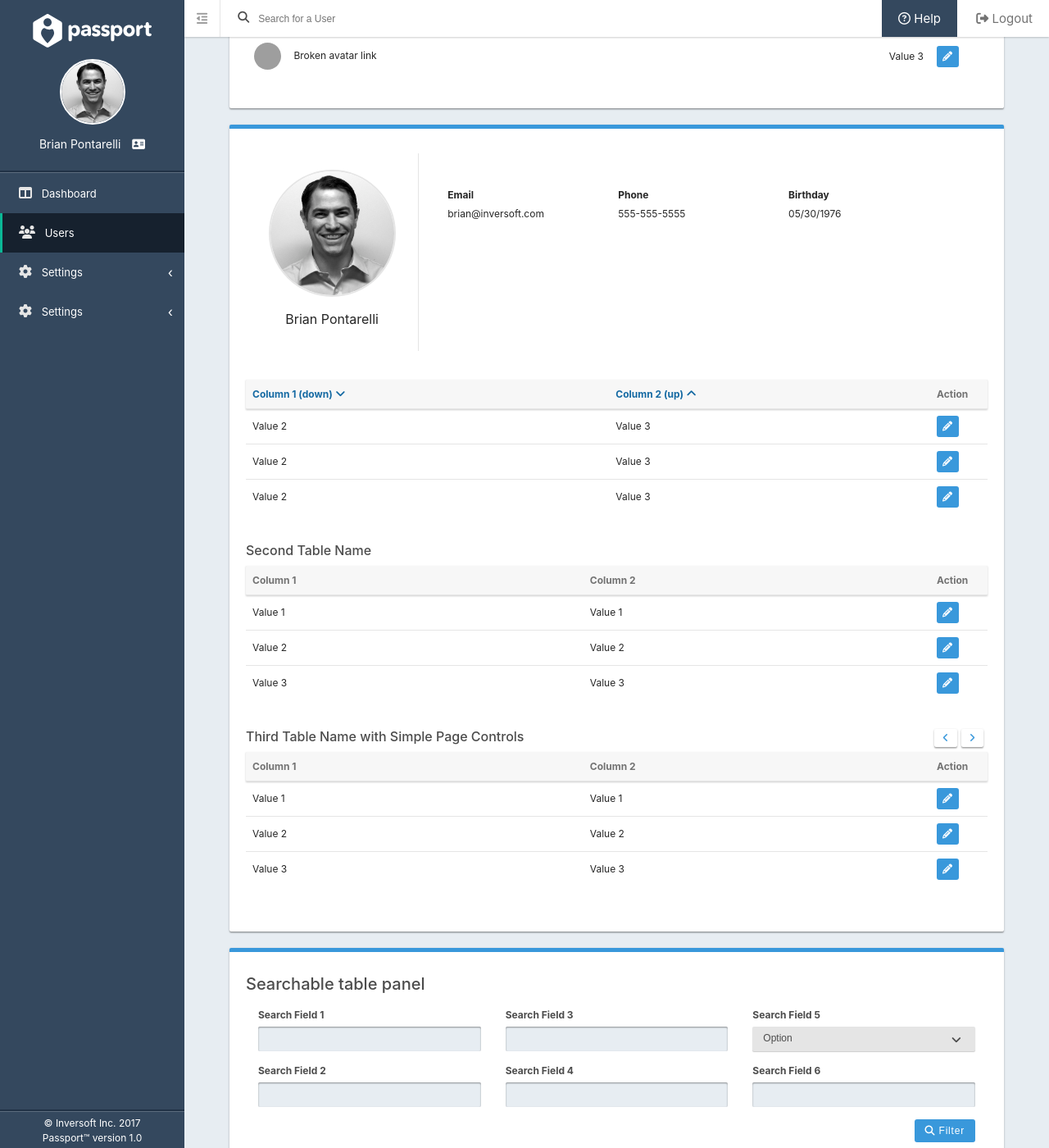
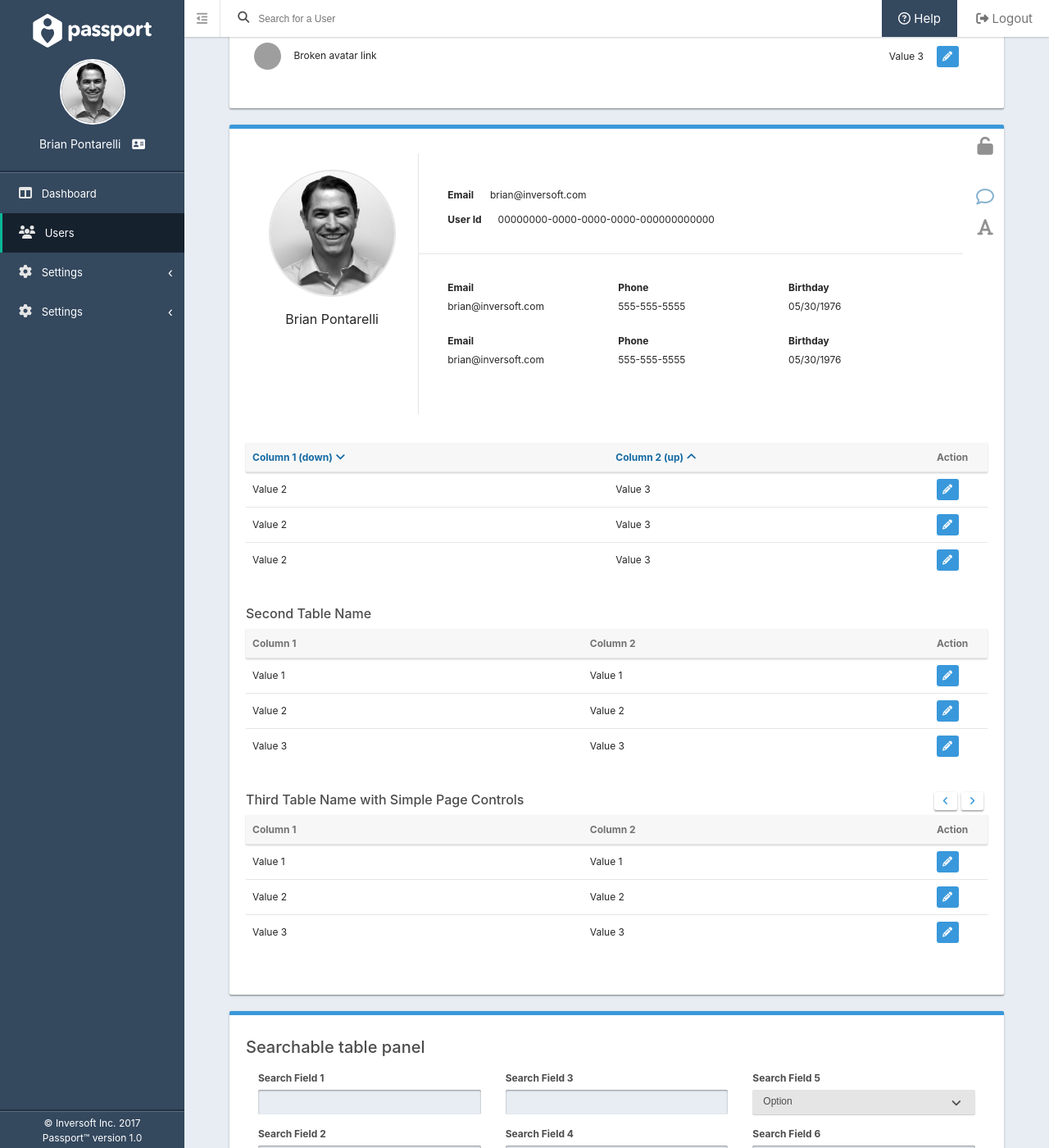
Before and after one commit to FusionAuth/fusionauth-style, a Jekyll site: the page built from index.md, in a window 1280 px wide and 1400 px high, scrolled down 7718 px. Shown: the whole window at 82% size. Built offline with Jekyll 4.4.1, drawn with Linux system fonts in a browser that asks for light colours; nearby versions of some CDN libraries; grey boxes are pictures that could not be loaded.

Commit message:
User Details etc

```diff
--- a/_layouts/default.html
+++ b/_layouts/default.html
@@ -1250,6 +1250,18 @@
                 </div>
                 <div class="col-xs-12 col-md-9 tight-left">
                   <div class="row">
+                    <div class="col-xs12 col-md-12">
+                      <dl class="horizontal">
+                        <dt>Email</dt>
+                        <dd>brian@inversoft.com</dd>
+                      </dl>
+                      <dl class="horizontal">
+                        <dt>User Id</dt>
+                        <dd>00000000-0000-0000-0000-000000000000</dd>
+                      </dl>
+                    </div>
+                  </div>
+                  <div class="row">
                     <div class="col-xs-12 col-md-4">
                       <dl>
                         <dt>Email</dt>
@@ -1268,10 +1280,40 @@
                         <dd>05/30/1976</dd>
                       </dl>
                     </div>
+                    <div class="col-xs-12 col-md-4">
+                      <dl>
+                        <dt>Email</dt>
+                        <dd>brian@inversoft.com</dd>
+                      </dl>
+                    </div>
+                    <div class="col-xs-12 col-md-4">
+                      <dl>
+                        <dt>Phone</dt>
+                        <dd>555-555-5555</dd>
+                      </dl>
+                    </div>
+                    <div class="col-xs-12 col-md-4">
+                      <dl>
+                        <dt>Birthday</dt>
+                        <dd>05/30/1976</dd>
+                      </dl>
+                    </div>
+                  </div>
+                </div>
+                <div class="side-actions">
+                  <div>
+                    <span data-tooltip="Lock"><i class="fa fa-unlock-alt"></i></span>
+                  </div>
+                  <div>
+                    <span data-tooltip="Comment">
+                      <a href="#">
+                        <i class="fa fa-comment-o"></i>
+                      </a>
+                    </span>
+                    <span data-tooltip="Action"><i class="fa fa-font"></i></span>
                   </div>
                 </div>
               </div>
-
               <table class="push-bottom">
                 <thead class="light-header">
                 <tr>
--- a/_sass/user-details.scss
+++ b/_sass/user-details.scss
@@ -35,7 +35,12 @@
     border-right: 1px solid $table-border-color;
   }
 
-  > div:last-of-type {
+  > div:nth-of-type(2) {
+
+    > div:first-child {
+      border-bottom: 1px solid $table-border-color;
+    }
+
     h3 {
       font-size: 18px;
       padding: 10px 0 10px 20px;
@@ -57,4 +62,32 @@
       padding: 20px;
     }
   }
+
+  .side-actions {
+    border: none;
+    font-size: 22px;
+    padding: 0 5px;
+    position: absolute;
+    right: 0;
+    text-align: center;
+    top: 10px;
+
+    span {
+      display: block;
+      padding: 0 7px 15px 7px;
+
+      i {
+        opacity: 0.5;
+
+        &:hover {
+          opacity: 1.0;
+          transition: opacity 0.2s ease-in-out;
+        }
+      }
+    }
+
+    div:nth-child(2) {
+      margin-top: 25px;
+    }
+  }
 }
```
